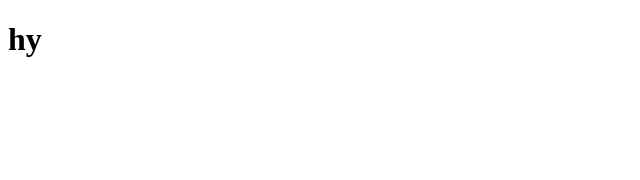
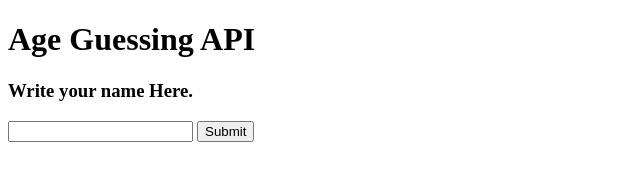
Before and after one commit to HastiDonga25/Assignment-3-JavaScript, a plain HTML site: page index.html in a window 1280 px wide. Shown: the whole page, without its empty margins (0-640 px from the left). Drawn offline with Linux system fonts and the light colour scheme.

Commit message:
Adding buttons and text to Index file

```diff
--- a/index.html
+++ b/index.html
@@ -7,6 +7,10 @@
     <link href="./CSS/style.css" rel="stylesheet" >
 </head>
 <body>
-    <h1>hy</h1>
+    <h1>Age Guessing API</h1>
+    <h3>Write your name Here.</h3>
+    <input type="text" id="name">
+    <button id="submit">Submit</button>
+    <p id="output"></p>
 </body>
 </html>
```
